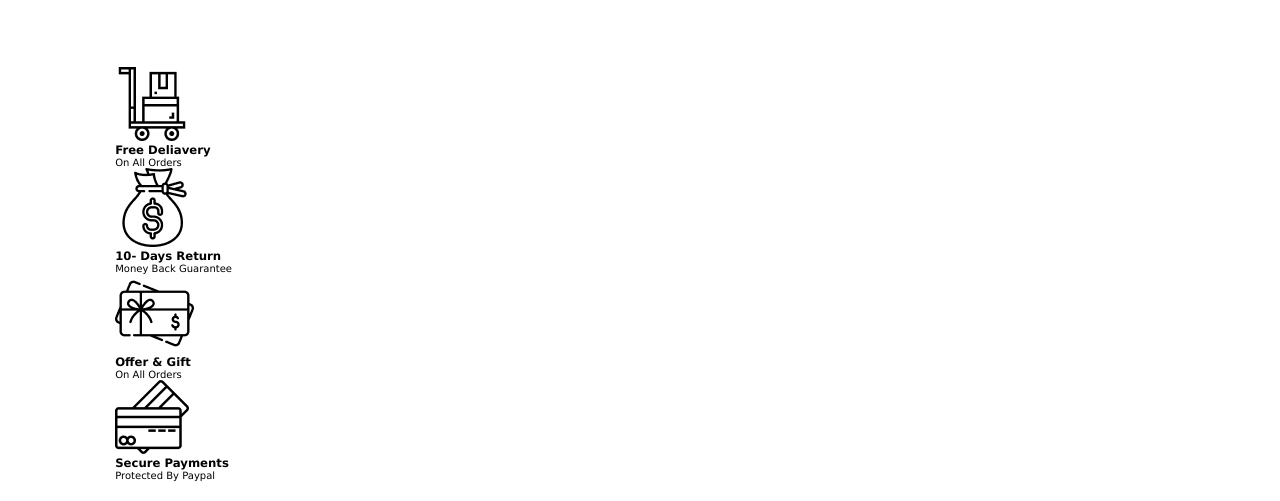
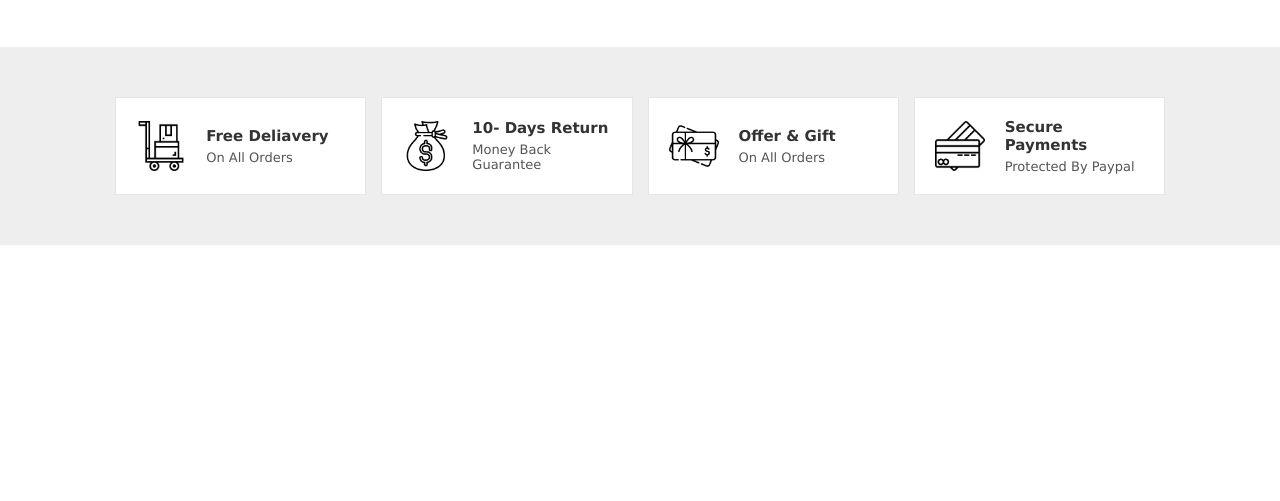
Before and after one commit to HamdiNur/Flower-Shop, a plain HTML site: page index.html in a window 1280 px wide. Shown: the part 1265-1766 px from the top of the page. After the commit the page ends 1510 px from the top, so only its background shows below. Drawn offline with Linux system fonts and the light colour scheme.

Commit message:
styling  icons

```diff
--- a/style.css
+++ b/style.css
@@ -159,7 +159,7 @@ header .fa-bars{
     width: 100%;
     border: 1.5rem solid #fff;
     border-radius: .5rem;
-    box-shadow: .5rem 1rem rgba(0, 0, 0, .1);
+    box-shadow: 0 .5rem 1rem rgba(0, 0, 0, .1);
     object-fit: cover;
 
 }
@@ -194,11 +194,40 @@ header .fa-bars{
     line-height: 1.5;
 
 }
+.icons-container{
+    background:#eee;
+    display: flex;
+    flex-wrap: wrap;
+   gap:1.5rem;
+   padding-top: 5rem;
+   padding-bottom: 5rem;
+}
+.icons-container .icons{
+    background:#fff;
+    border: .1rem solid rgba(0, 0, 0, .1);
+    padding: 2rem;
+    display: flex;
+    align-items: center;
+    flex:1 1 25rem;
+
+}
+
+.icons-container .icons img{
+  height: 5rem;
+  margin-right: 2rem;
+}
+.icons-container .icons h3{
+    color: #333;
+    padding-bottom: .5rem;
+    font-size: 1.5rem;
+}
 
 
 
-
-
+.icons-container .icons span{
+    color: #555;
+    font-size: 1.3rem;
+}
 
 
 
@@ -344,6 +373,17 @@ header .fa-bars{
     .home .content span{
         font-size: 2.5rem;
     }
+    .icons-container .icons h3{
+
+        font-size: 2rem;
+    }
+    .icons-conttainer .icons span{
+        font-size: 1.7rem;
+    }
+
+
+
+
 }
 
 @media (max-width:450px)
```
